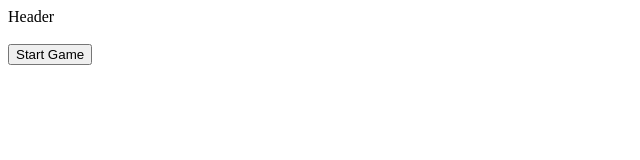
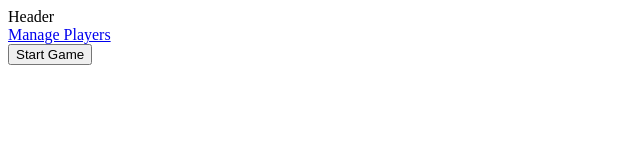
Before and after one commit to CodyRaffy/ProofOfConcept, a React app: page / in a window 1280 px wide. Shown: the top 160 px of the page, without its empty margins (0-640 px from the left). Built offline with nearby package versions, Linux system fonts and the light colour scheme.

Commit message:
Home page now working - time to move on to the players page.

```diff
--- a/src/components/home/Home.tsx
+++ b/src/components/home/Home.tsx
@@ -1,18 +1,9 @@
 import * as React from "react";
-import { withRouter } from 'react-router-dom'
+import { withRouter, Link } from 'react-router-dom'
 
 export interface IHomeProps {
     startSelectPlayer?: () => void;
 }
-
-const ManagePlayersButton = withRouter(({ history }) => (
-    <button
-        type='button'
-        onClick={() => { history.push('/players') }}
-    >
-        Manage Players
-    </button>
-));
 
 export class Home extends React.Component<IHomeProps, {}> {
 
@@ -21,7 +12,7 @@
 
         return (
             <div>
-                {ManagePlayersButton}
+                <Link to="/players">Manage Players</Link>
                 <br />
                 <button
                     type="button"
```
